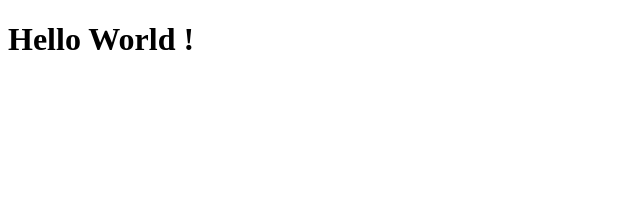
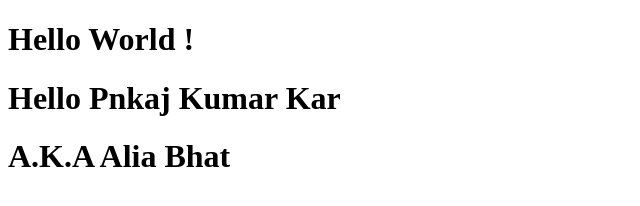
Before and after one commit to PankajKumarKar/Check, a plain HTML site: page index.html in a window 1280 px wide. Shown: the whole page, without its empty margins (0-640 px from the left). Drawn offline with Linux system fonts and the light colour scheme.

Commit message:
imran push

```diff
--- a/index.html
+++ b/index.html
@@ -7,5 +7,7 @@
   </head>
   <body>
     <h1>Hello World !</h1>
+    <h1>Hello Pnkaj Kumar Kar</h1>
+    <h1>A.K.A Alia Bhat</h1>
   </body>
 </html>
```
